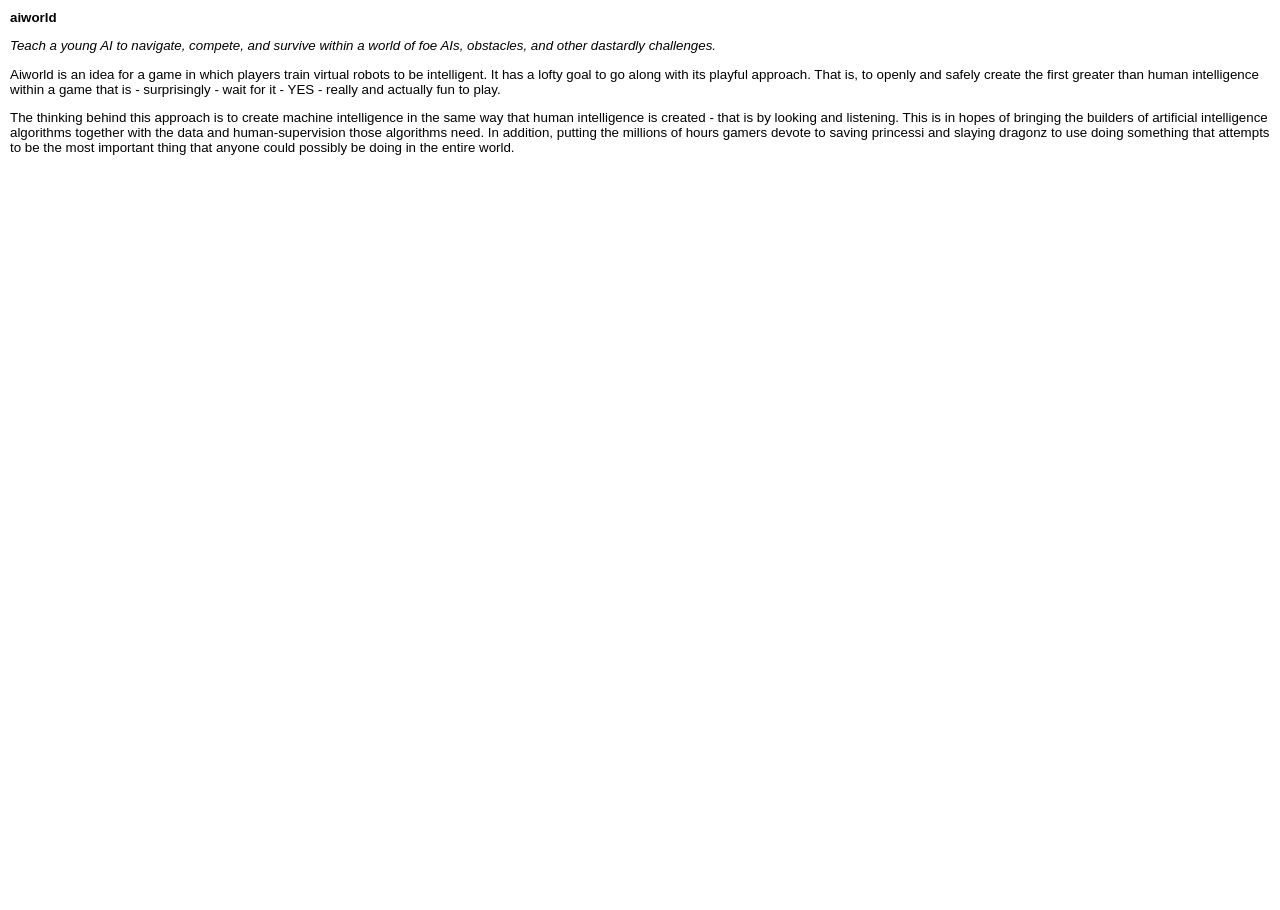
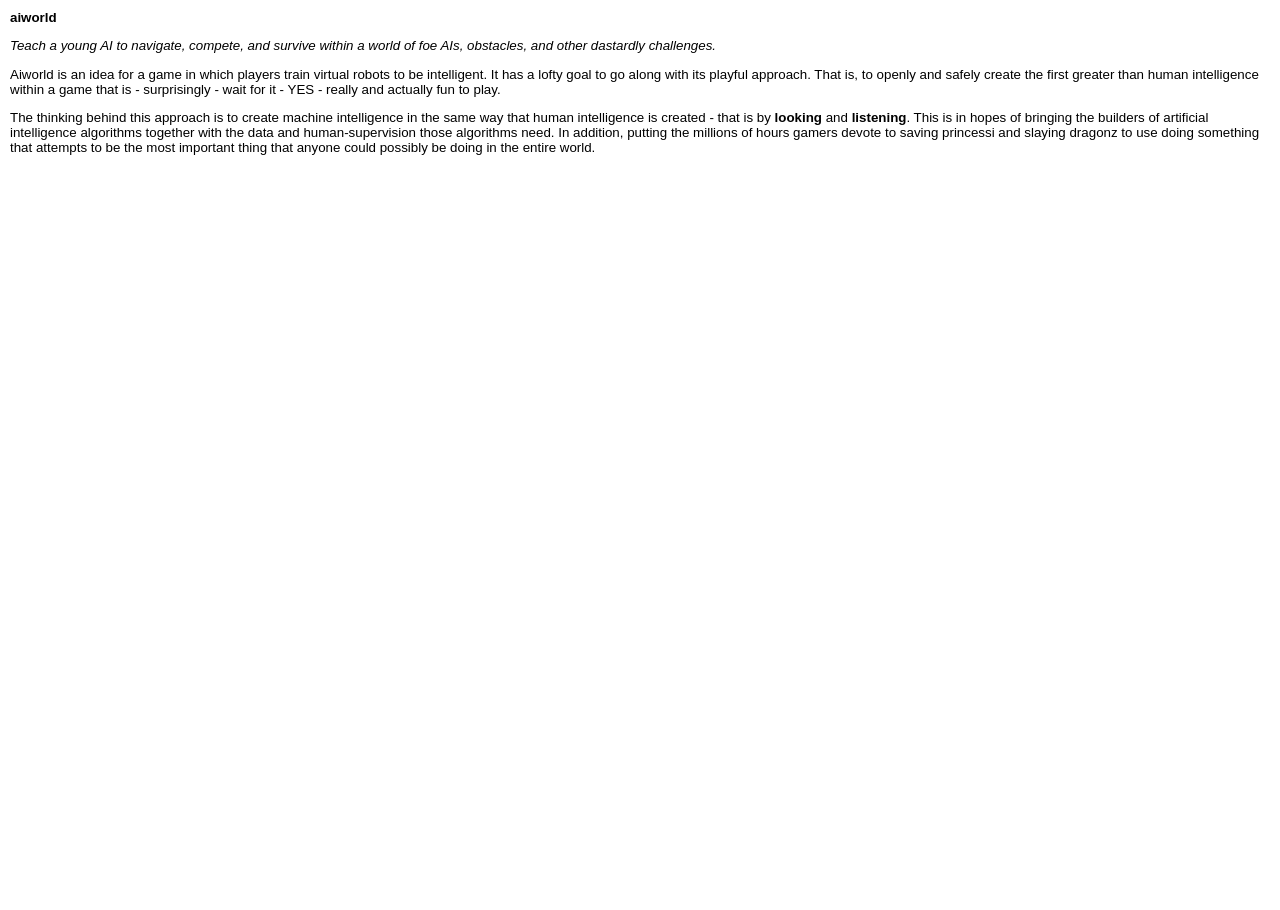
Before and after one commit to aiworld/aiworld.github.com, a Jekyll site: the page built from index.md, in a window 1280 px wide. Built offline with Jekyll 4.4.1, drawn with Linux system fonts in a browser that asks for light colours.

```diff
--- a/index.md
+++ b/index.md
@@ -12,6 +12,6 @@ Aiworld is an idea for a game in which players train virtual robots to be intell
 It has a lofty goal to go along with its playful approach.
 That is, to openly and safely create the first greater than human intelligence within a game that is - surprisingly - wait for it - YES - really and actually fun to play.
 
-The thinking behind this approach is to create machine intelligence in the same way that human intelligence is created - that is by looking and listening.
+The thinking behind this approach is to create machine intelligence in the same way that human intelligence is created - that is by **looking** and **listening**.
 This is in hopes of bringing the builders of artificial intelligence algorithms together with the data and human-supervision those algorithms need.
 In addition, putting the millions of hours gamers devote to saving princessi and slaying dragonz to use doing something that attempts to be the most important thing that anyone could possibly be doing in the entire world.
```
